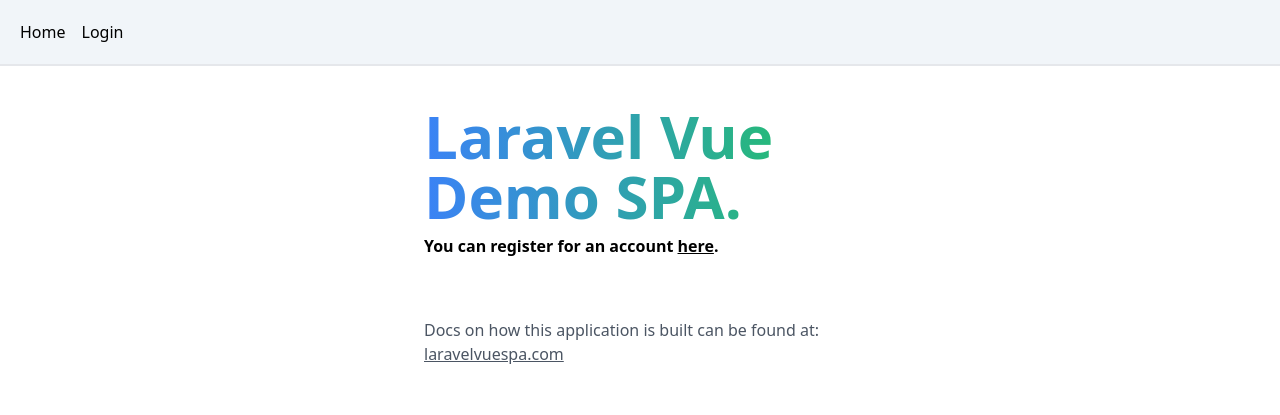
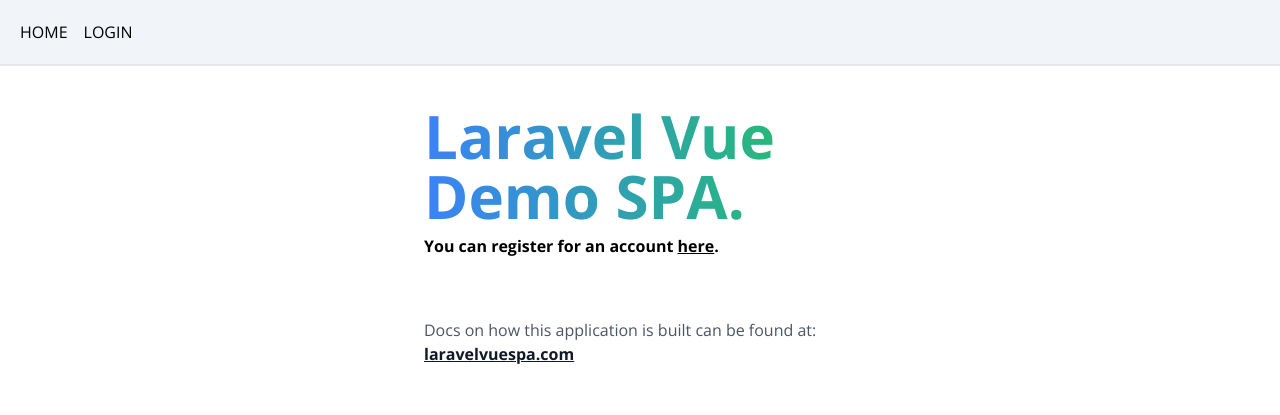
Before and after one commit to garethredfern/laravel-vue, a Vue app: page / in a window 1280 px wide. Shown: the top 415 px of the page. Built offline with nearby package versions, Linux system fonts and the light colour scheme; no server answers.

Commit message:
add tailwind forms plugin

```diff
--- a/package.json
+++ b/package.json
@@ -8,6 +8,7 @@
     "lint": "eslint . --ext .vue,.js,.jsx,.cjs,.mjs --fix --ignore-path .gitignore"
   },
   "dependencies": {
+    "@tailwindcss/forms": "^0.4.0",
     "axios": "^0.26.0",
     "pinia": "^2.0.11",
     "vue": "^3.2.29",
--- a/src/App.vue
+++ b/src/App.vue
@@ -13,3 +13,15 @@ import SiteFooter from "@/components/SiteFooter.vue";
     <SiteFooter />
   </div>
 </template>
+
+<style>
+@import url("https://fonts.googleapis.com/css?family=Open+Sans:400,700");
+.fade-enter,
+.fade-leave-active {
+  opacity: 0;
+}
+.fade-enter-active,
+.fade-leave-active {
+  transition: opacity 0.3s ease;
+}
+</style>
--- a/src/components/SiteHeader.vue
+++ b/src/components/SiteHeader.vue
@@ -7,7 +7,7 @@ const showLogin = computed(() => !authStore.loggedIn && !authStore.authLoading);
 </script>
 
 <template>
-  <header class="flex space-x-4 bg-slate-100 p-5 border-b-2">
+  <header class="flex space-x-4 bg-slate-100 p-5 border-b-2 uppercase">
     <nav class="space-x-5">
       <RouterLink to="/">Home</RouterLink>
     </nav>
--- a/src/views/Home.vue
+++ b/src/views/Home.vue
@@ -18,7 +18,7 @@
         Docs on how this application is built can be found at:
         <a
           href="https://laravelvuespa.com/"
-          class="underline hover:no-underline"
+          class="underline hover:no-underline font-bold text-gray-900"
           >laravelvuespa.com</a
         >
       </p>
--- a/tailwind.config.js
+++ b/tailwind.config.js
@@ -1,7 +1,11 @@
 module.exports = {
   content: ["./index.html", "./src/**/*.{vue,js,ts,jsx,tsx}"],
   theme: {
-    extend: {},
+    extend: {
+      fontFamily: {
+        sans: ["'Open Sans'", "sans-serif"],
+      },
+    },
   },
-  plugins: [],
+  plugins: [require("@tailwindcss/forms")],
 };
```
Also changed, not shown: 1 other file (tests, documents, lock files or other folders).
